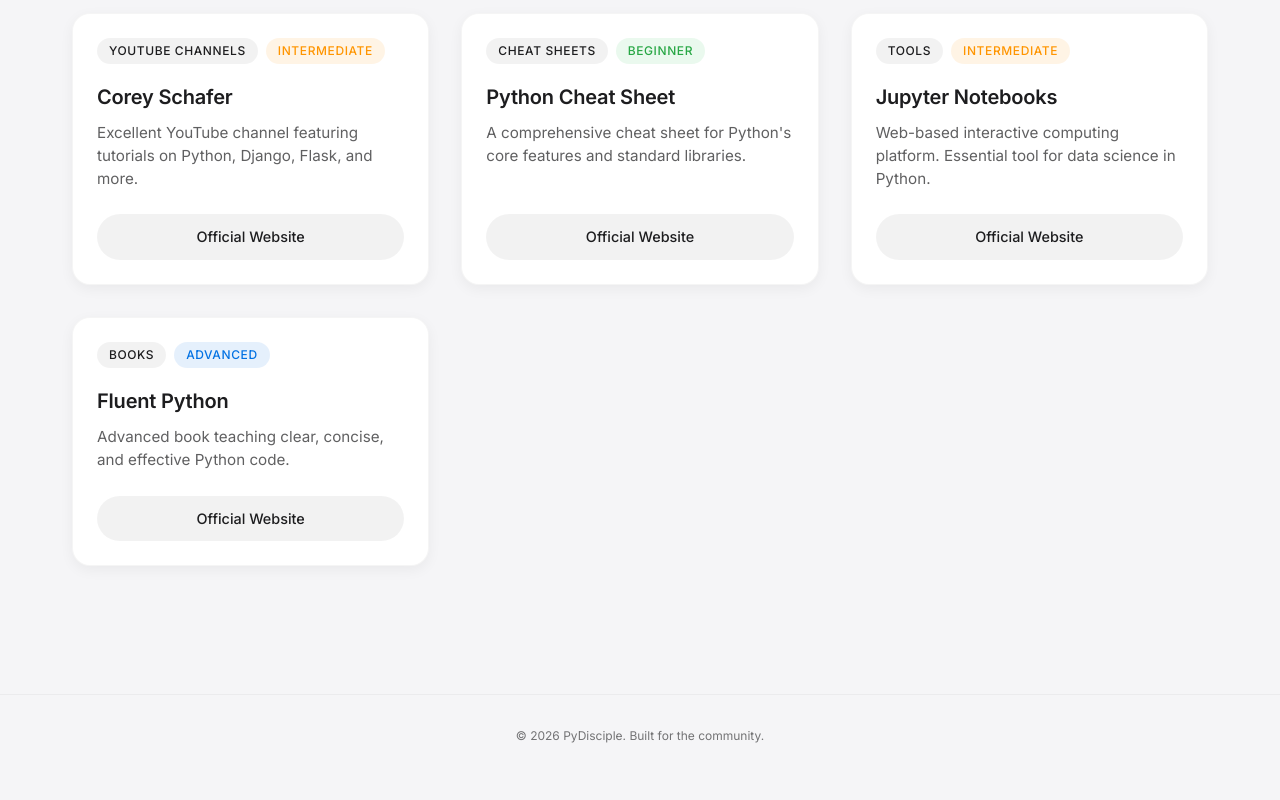
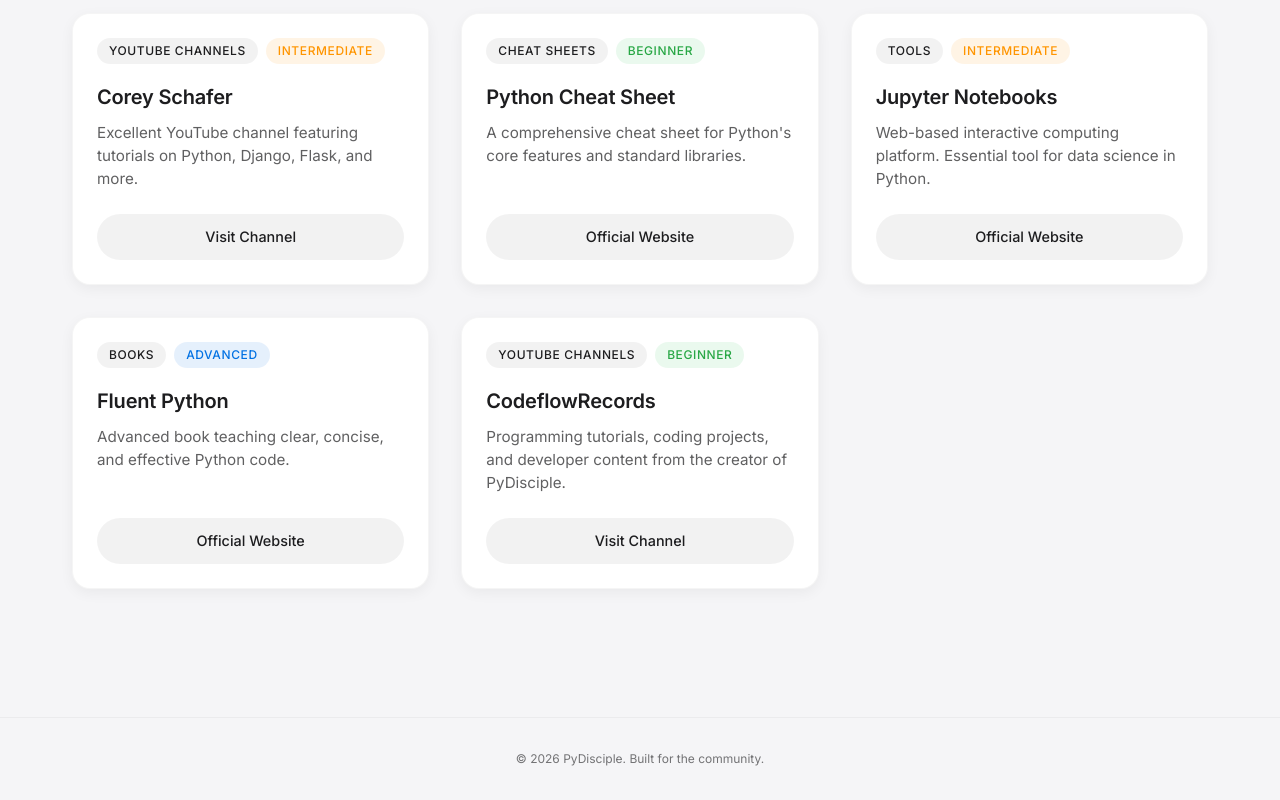
Before and after one commit to JAGDISH-SALI-0010/website-project, a Next.js app: page /resources in a window 1280 px wide. Shown: the part 1158-1958 px from the top of the page. Before the commit the page ends 1935 px from the top, so only its background shows below. Built offline with nearby package versions, Linux system fonts and the light colour scheme.

Commit message:
Use context-aware button label for YouTube channels

```diff
--- a/src/components/resources/ResourceCard.jsx
+++ b/src/components/resources/ResourceCard.jsx
@@ -31,7 +31,9 @@
 
         <div className={styles.footer}>
           <Button href={resource.website} variant="secondary" className={styles.button}>
-            Official Website
+            {resource.category === "YouTube Channels"
+              ? "Visit Channel"
+              : "Official Website"}
           </Button>
         </div>
       </div>
--- a/src/data/resources.js
+++ b/src/data/resources.js
@@ -118,7 +118,19 @@
     website: "https://www.oreilly.com/library/view/fluent-python-2nd/9781492056348/",
     tags: ["advanced", "idiomatic"],
     featured: false
-  }
+  },
+  {
+  id: "11",
+  slug: "codeflowrecords-youtube",
+  title: "CodeflowRecords",
+  description: "Programming tutorials, coding projects, and developer content from the creator of PyDisciple.",
+  category: "YouTube Channels",
+  difficulty: "Beginner",
+  image: null,
+  website: "https://www.youtube.com/@CodeflowRecords",
+  tags: ["video", "creator", "programming"],
+  featured: false
+}
 ];
 
 export const getFeaturedResources = () => resources.filter(r => r.featured);
```
